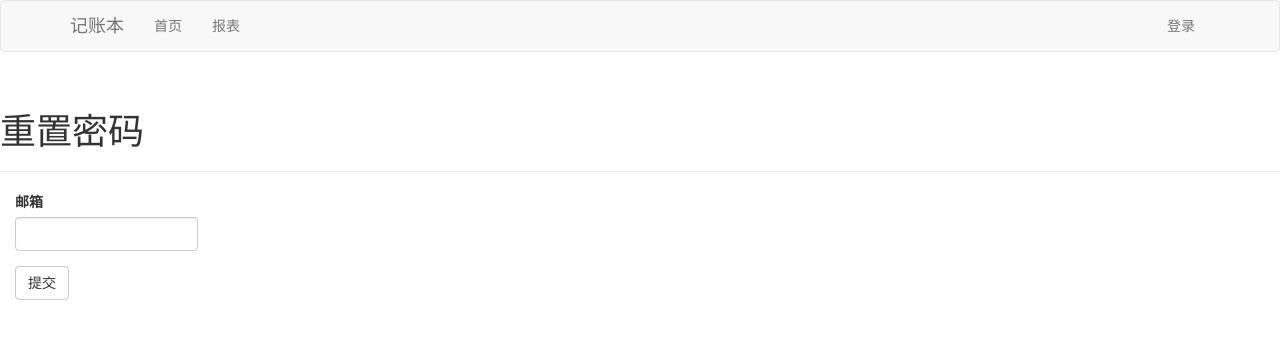
After one commit to wangyuhuiever/booking, a Flask app: page /reset-password in a window 1280 px wide. The commit adds this page. Shown: the top 339 px of the page. Run offline with Flask 2, Linux system fonts and the light colour scheme; some libraries are stand-ins or nearby versions.

Commit message:
登录程序已设置好，接下来是主程序。

```diff
--- a/app/auth/forms.py
+++ b/app/auth/forms.py
@@ -15,7 +15,7 @@ class RegistrationForm(FlaskForm):
 
     def validate_email(self, field):
         if User.query.filter_by(email=field.data).first():
-            raise ValidationError('该邮箱以被注册')
+            raise ValidationError('该邮箱已被注册')
 
     def validate_username(self, field):
         if User.query.filter_by(username=field.data).first():
@@ -26,3 +26,24 @@ class LoginForm(FlaskForm):
     password = PasswordField('密码',validators=[Required(), Length(4, 16,'长度在4-16位之间')])
     remember_me = BooleanField('记住我')
     submit = SubmitField("登录")
+
+class ChangePasswordForm(FlaskForm):
+    old_password = PasswordField('原密码', validators=[Required(), Length(4, 16, '长度在4-16位之间')])
+    new_password = PasswordField('新密码', validators=[Required(), Length(4, 16, '长度在4-16位之间')])
+    new_password2 = PasswordField('确认新密码', validators=[Required(), Length(4, 16, '长度在4-16位之间'),
+                                                       EqualTo('new_password', '两次密码必须一致')])
+    submit = SubmitField('确认修改')
+
+class PasswordResetRequestForm(FlaskForm):
+    email = StringField("邮箱", validators=[Required(message='登录账号'), Length(1, 64), Email()])
+    submit = SubmitField("提交")
+
+class PasswordResetForm(FlaskForm):
+    email = StringField("邮箱", validators=[Required(message='登录账号'), Length(1, 64), Email()])
+    password = PasswordField("密码", validators=[Required(), Length(4, 16, '长度必须在4-16位')])
+    password2 = PasswordField("确认密码", validators=[Required(), EqualTo('password', '两次密码必须一致')])
+    submit = SubmitField("确认修改")
+
+    def validate_email(self, field):
+        if User.query.filter_by(email= field.data).first() is None:
+            raise ValidationError('该邮箱未注册')
--- a/app/auth/views.py
+++ b/app/auth/views.py
@@ -1,6 +1,6 @@
 from . import auth
 from flask import render_template, flash, redirect, url_for, request
-from .forms import RegistrationForm, LoginForm
+from .forms import RegistrationForm, LoginForm, ChangePasswordForm, PasswordResetForm, PasswordResetRequestForm
 from ..models import User
 from .. import db
 from ..email import send_email
@@ -77,3 +77,46 @@ def logout():
     logout_user()
     flash('你已经退出登录')
     return redirect(url_for('auth.login'))
+
+@auth.route('/change-password', methods=['GET', 'POST'])
+@login_required
+def change_password():
+    form = ChangePasswordForm()
+    if form.validate_on_submit():
+        if current_user.verify_password(form.old_password.data):
+            current_user.password = form.new_password.data
+            db.session.add(current_user)
+            flash('密码修改成功')
+            return redirect(url_for('main.index'))
+        else:
+            flash('原密码错误')
+    return render_template('auth/change_password.html', form=form)
+
+@auth.route('/reset-password', methods=['GET', 'POST'])
+def password_reset_request():
+    if not current_user.is_anonymous:
+        return redirect(url_for('main.index'))
+    form = PasswordResetRequestForm()
+    if form.validate_on_submit():
+        user = User.query.filter_by(email=form.email.data).first()
+        if user:
+            token = user.generate_password_reset_token()
+            send_email(user.email, '修改密码', 'auth/email/reset_password',
+                       user=user, token=token)
+            flash('一封邮件已经发往您的邮箱')
+            return redirect(url_for('auth.login'))
+        flash('没有当前用户')
+    return render_template('auth/reset_password.html', form=form)
+
+@auth.route('/reset-password/<token>', methods=['GET', 'POST'])
+def reset_password(token):
+    if not current_user.is_anonymous:
+        return redirect(url_for('main.index'))
+    form = PasswordResetForm()
+    if form.validate_on_submit():
+        user = User.query.filter_by(email=form.email.data).first()
+        if user is not None and user.reset_password(token, form.password.data):
+            user.password = form.password.data
+            flash('密码已经重置')
+            return redirect(url_for('auth.login'))
+    return render_template('auth/reset_password.html', form=form)
--- a/app/main/views.py
+++ b/app/main/views.py
@@ -1,6 +1,10 @@
 from . import main
-from flask import render_template
+from flask import render_template, redirect, url_for, flash
+from flask_login import current_user
 
 @main.route('/')
 def index():
+    if not current_user.is_authenticated:
+        flash("您必须先注册才能记账。")
+        return redirect(url_for('auth.login'))
     return render_template('index.html')
--- /dev/null
+++ b/app/templates/auth/email/reset_password.html
@@ -0,0 +1,3 @@
+<p>你好， {{ user.username }}。</p>
+<p>你正在申请重置密码。</p>
+<p><a href="{{ url_for('auth.reset_password', token = token, _external=True) }}">请点击此处</a>完成认证。</p>
--- a/app/templates/auth/login.html
+++ b/app/templates/auth/login.html
@@ -6,8 +6,9 @@
 <div class="page-header">
     <h1>登录</h1>
 </div>
-<div class="col-md-4">
+<div class="col-md-2">
     {{ wtf.quick_form(form) }}
 <div>还没有账户？<a href="{{ url_for('auth.register') }}">点击注册</a> </div>
+<div>忘记密码？<a href="{{ url_for('auth.password_reset_request') }}">点击重置密码</a> </div>
 </div>
 {% endblock %}
--- a/app/templates/auth/register.html
+++ b/app/templates/auth/register.html
@@ -5,7 +5,7 @@
 
 {% block page_content %}
 <h1>注册</h1>
-<div class="pager col-md-4">
+<div class="col-md-2">
     {{ wtf.quick_form(form) }}
 </div>
 {% endblock %}
--- /dev/null
+++ b/app/templates/auth/reset_password.html
@@ -0,0 +1,13 @@
+{% extends 'base.html' %}
+{% import 'bootstrap/wtf.html' as wtf %}
+
+{% block title %}重置密码 - 我的记账本{% endblock %}
+
+{% block page_content %}
+<div class="page-header">
+    <h1>重置密码</h1>
+</div>
+<div class="col-md-2">
+    {{ wtf.quick_form(form) }}
+</div>
+{% endblock %}
--- a/app/templates/base.html
+++ b/app/templates/base.html
@@ -1,6 +1,12 @@
 {% extends "bootstrap/base.html" %}
 
 {% block title %}我的记账本{% endblock %}
+
+{% block head %}
+{{ super() }}
+<link rel="'shortcut icon" href="{{ url_for('static', filename='book.bmp') }}" type="image/x-icon">
+<link rel="'icon" href="{{ url_for('static', filename='book.bmp') }}" type="image/x-icon">
+{% endblock %}
 
 {% block navbar %}
 <div class="navbar navbar-default" role="navigation">
@@ -24,10 +30,11 @@
                 {% if current_user.is_authenticated %}
                 <li class="dropdown">
                     <a href="#" class="dropdown-toggle" data-toggle="dropdown">
+                        <img src="{{ current_user.gravatar(size=18) }}">
                         账户<b class="caret"></b>
                     </a>
                     <ul class="dropdown-menu">
-                        <li><a href="#">修改密码</a> </li>
+                        <li><a href="{{ url_for('auth.change_password') }}">修改密码</a> </li>
                         <li><a href="{{ url_for('auth.logout') }}">退出账号</a> </li>
                     </ul>
                 </li>
--- a/manage.py
+++ b/manage.py
@@ -2,14 +2,17 @@ import os
 from app import create_app, db
 from flask_script import Manager, Shell
 from app.models import User, Record
+from flask_migrate import MigrateCommand, Migrate
 
 app = create_app(os.getenv('BOOKING_CONFIG') or 'default')
 manage = Manager(app)
+migrate = Migrate(app, db)
 
 def make_context_shell():
     return dict(app=app, db=db, User=User, Record=Record)
 
 manage.add_command('shell', Shell(make_context=make_context_shell))
+manage.add_command('db', MigrateCommand)
 
 if __name__ == '__main__':
     manage.run()
```
Also changed, not shown: app/models.py (+29 -1 lines), app/templates/auth/change_password.html (added, +13 -0 lines), app/static/book.bmp (added), app/templates/auth/email/reset_password.txt (added), data-dev.sqlite.
